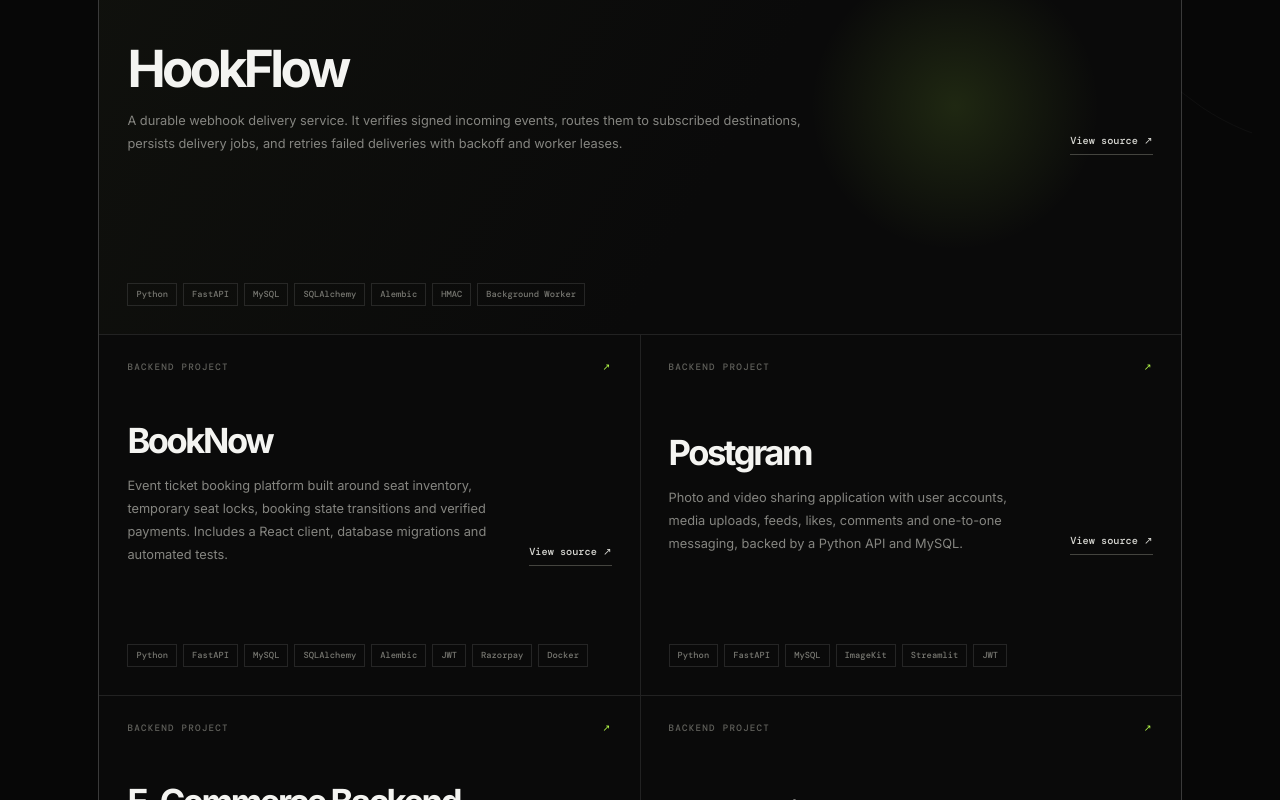
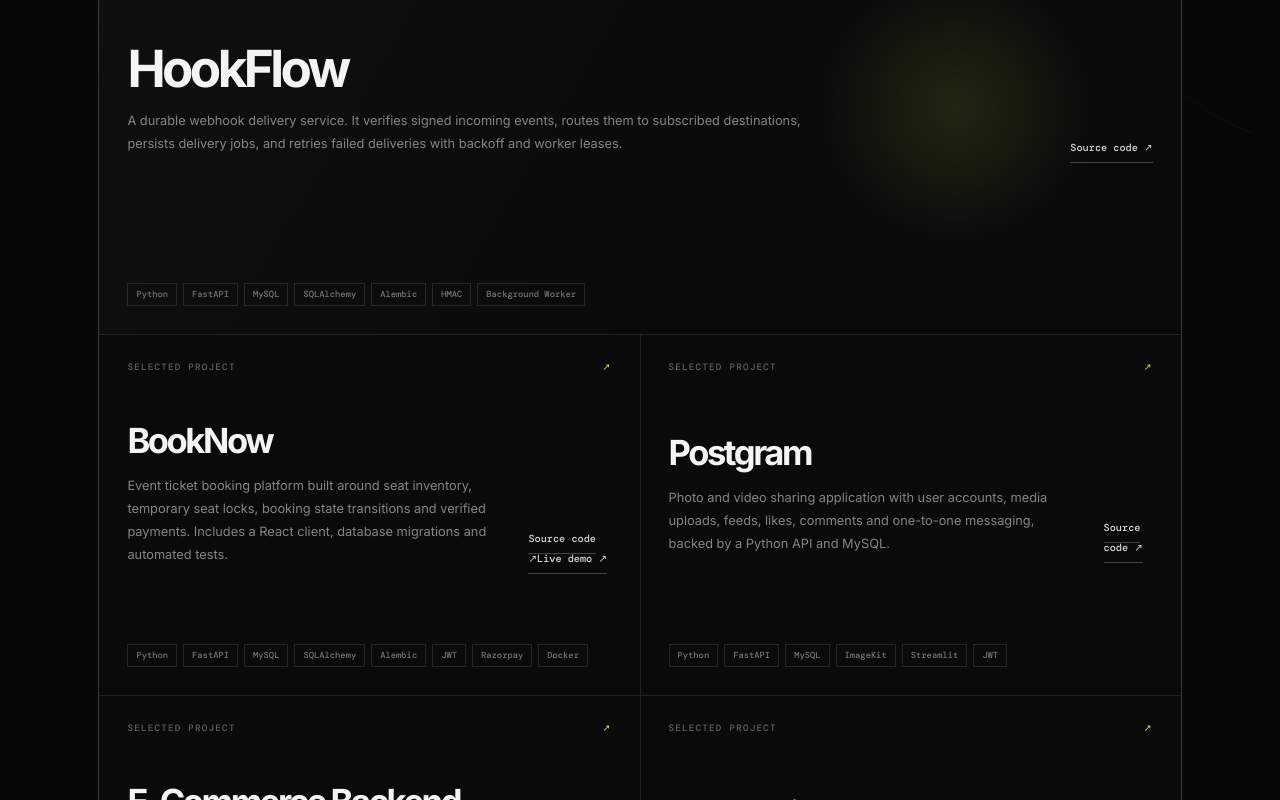
Before and after one commit to Manime016/portfolio, a React (Vite) app: page / in a window 1280 px wide. Shown: the part 3840-4640 px from the top of the page. Built offline with nearby package versions, Linux system fonts and the light colour scheme; no server answers.

Commit message:
Add live demo links to project cards

```diff
--- a/src/components/Projects.jsx
+++ b/src/components/Projects.jsx
@@ -5,7 +5,7 @@ const ProjectCard = memo(function ProjectCard({ project, featured }) {
   return (
     <article className={`project-card ${featured ? 'project-card--featured' : ''}`}>
       <div className="project-meta">
-        <span>{featured ? 'Featured build' : 'Backend project'}</span>
+        <span>{featured ? 'Featured build' : 'Selected project'}</span>
         <span>↗</span>
       </div>
       <div className="project-main">
@@ -13,7 +13,12 @@ const ProjectCard = memo(function ProjectCard({ project, featured }) {
           <h3>{project.title}</h3>
           <p>{project.description}</p>
         </div>
-        <a href={project.link} target="_blank" rel="noreferrer" className="project-open" aria-label={`Open ${project.title} on GitHub`}>View source <span>↗</span></a>
+        <div className="project-actions">
+          <a href={project.link} target="_blank" rel="noreferrer" className="project-open" aria-label={`Open ${project.title} source on GitHub`}>Source code ↗</a>
+          {project.demo && (
+            <a href={project.demo} target="_blank" rel="noreferrer" className="project-open" aria-label={`Open ${project.title} live demo`}>Live demo ↗</a>
+          )}
+        </div>
       </div>
       <div className="project-tags">
         {project.tags.map((tag) => <span key={tag}>{tag}</span>)}
```
